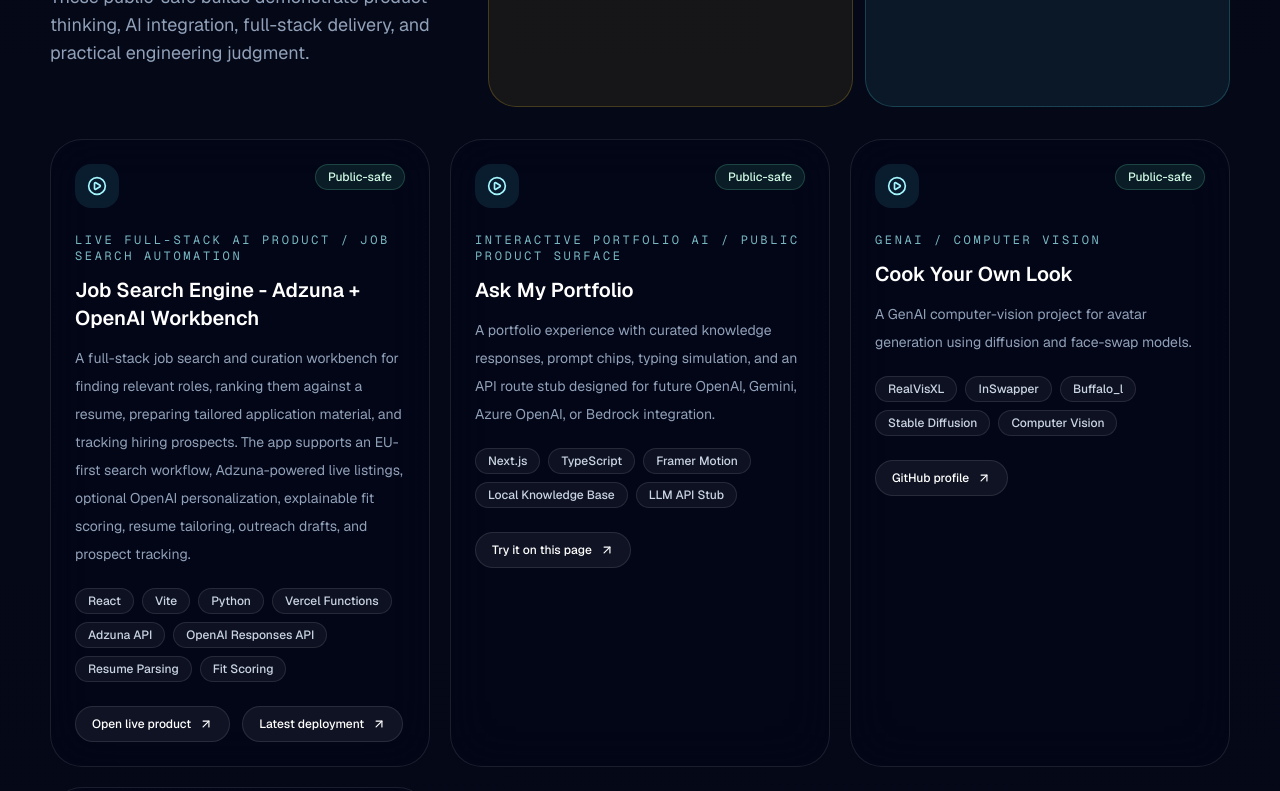
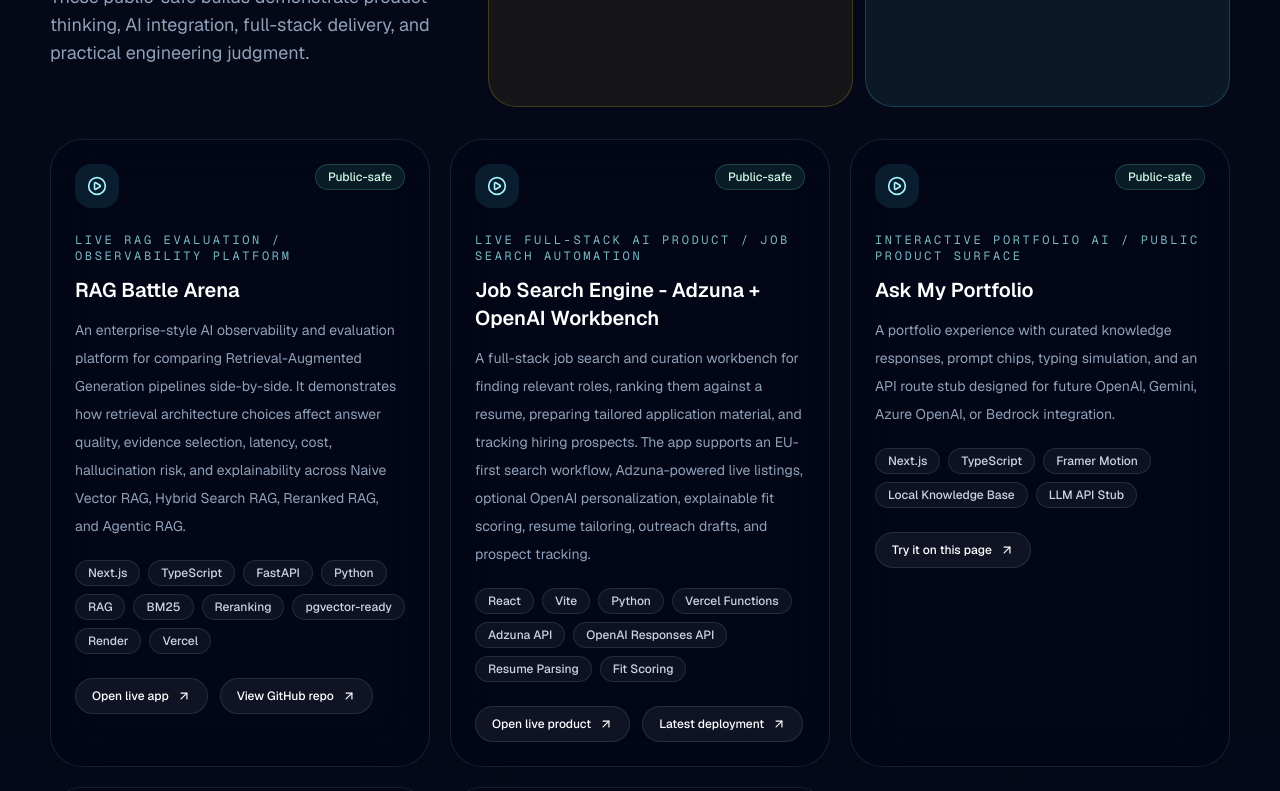
Before and after one commit to mrisahoo1/Portfolio-OS, a Next.js app: page / in a window 1280 px wide. Shown: the part 6200-6991 px from the top of the page. Built offline with nearby package versions, Linux system fonts and the light colour scheme.

Commit message:
add rag battle arena demo

```diff
--- a/data/projects.ts
+++ b/data/projects.ts
@@ -121,6 +121,23 @@
 
 export const publicShowcaseProjects: Project[] = [
   {
+    title: "RAG Battle Arena",
+    domain: "Live RAG Evaluation / Observability Platform",
+    source: "public",
+    description:
+      "An enterprise-style AI observability and evaluation platform for comparing Retrieval-Augmented Generation pipelines side-by-side. It demonstrates how retrieval architecture choices affect answer quality, evidence selection, latency, cost, hallucination risk, and explainability across Naive Vector RAG, Hybrid Search RAG, Reranked RAG, and Agentic RAG.",
+    tech: ["Next.js", "TypeScript", "FastAPI", "Python", "RAG", "BM25", "Reranking", "pgvector-ready", "Render", "Vercel"],
+    impact: [
+      "Compares four RAG strategies against the same query",
+      "Surfaces relevance, faithfulness, groundedness, precision, recall, and risk metrics",
+      "Includes retrieval inspection and observability views for latency, tokens, cost, and cache behavior",
+    ],
+    links: [
+      { label: "Open live app", href: "https://rag-battle-arena.vercel.app/", external: true },
+      { label: "View GitHub repo", href: "https://github.com/mrisahoo1/RAG-Battle-Arena", external: true },
+    ],
+  },
+  {
     title: "Job Search Engine - Adzuna + OpenAI Workbench",
     domain: "Live Full-stack AI Product / Job Search Automation",
     source: "public",
```
